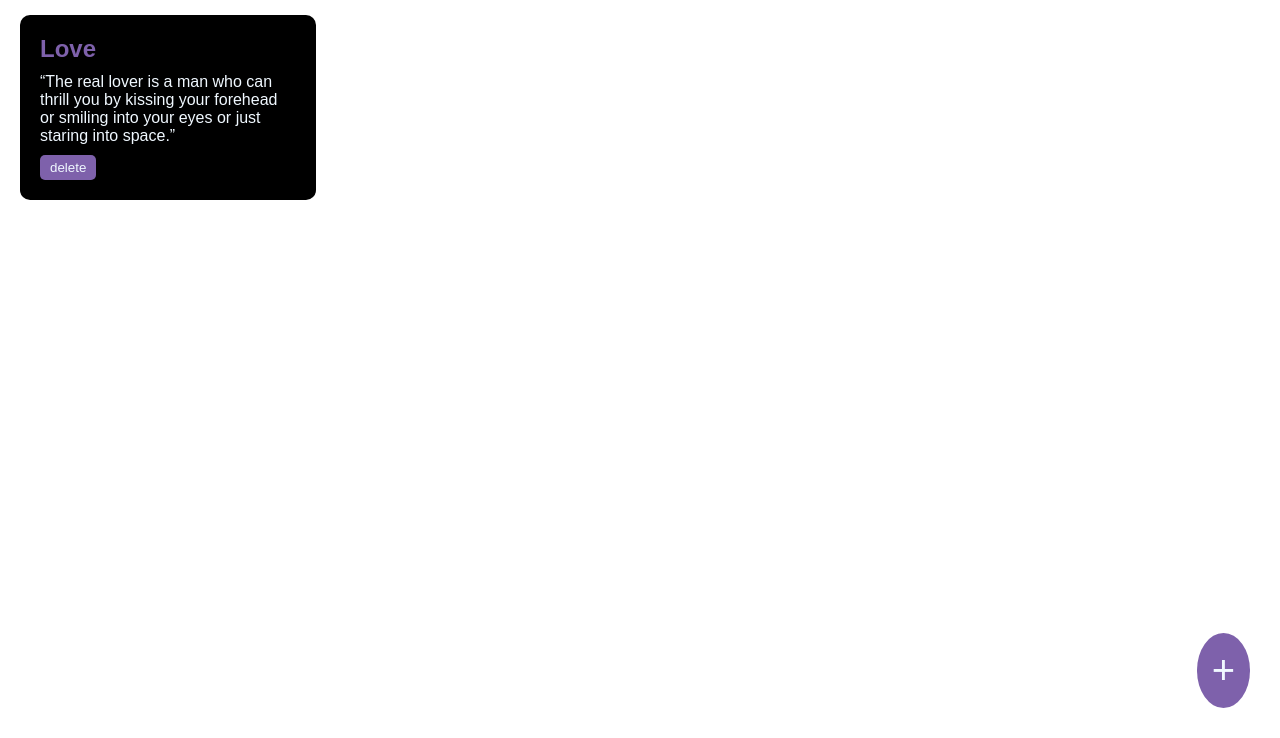
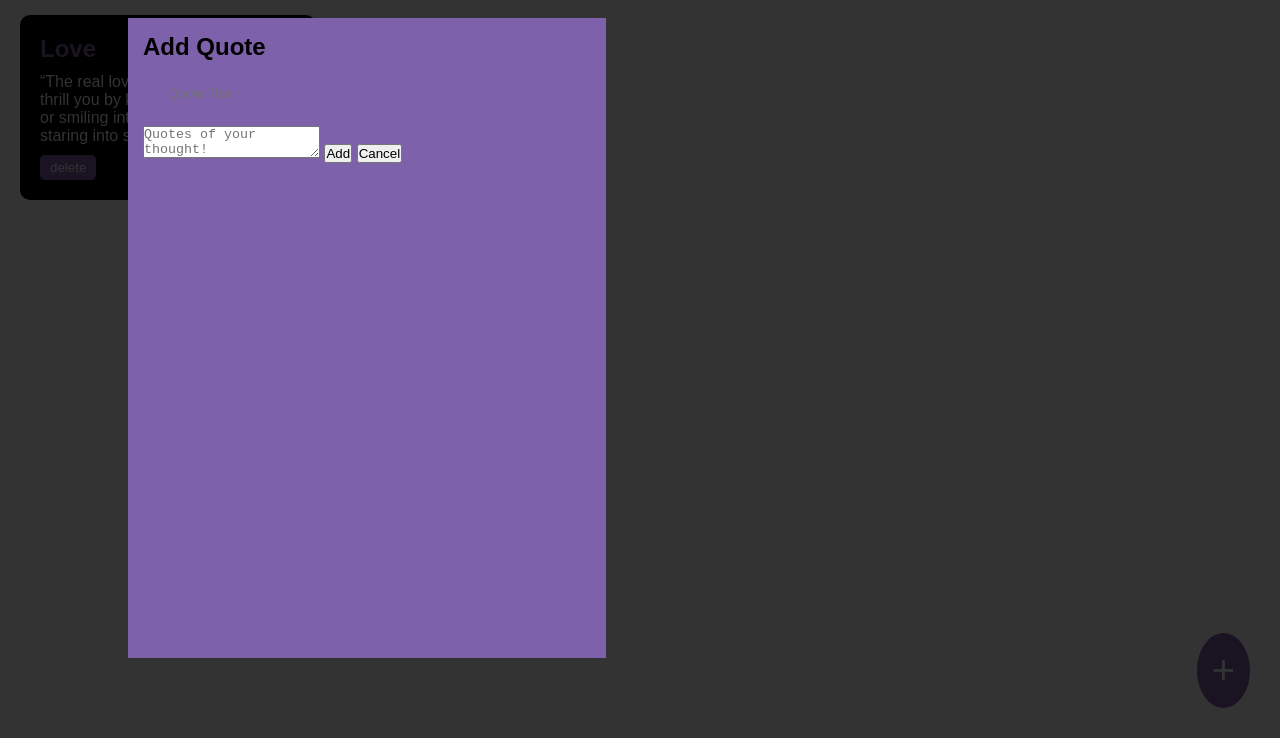
Before and after one commit to AkshayaNagaraj17/Quotes, a plain HTML site: page index.html in a window 1280 px wide. Shown: the part 62-800 px from the top of the page. Drawn offline with Linux system fonts and the light colour scheme.

Commit message:
Overlay updated

```diff
--- a/index.html
+++ b/index.html
@@ -24,6 +24,14 @@
 </div>
 <button class="add-btn" id="add">+
 </button>
+<div class="overlay"></div>
+<div class="popup" id="pop">
+    <h2>Add Quote</h2>
+    <input type="text" placeholder="Quote Title"id="q-title">
+    <textarea name="" id="text" placeholder="Quotes of your thought!"></textarea>
+    <button class="add-q">Add</button>
+    <button class="cancel-q">Cancel</button>
+</div>
     <script src="quote.js"></script>
 </body>
 </html>
--- a/style.css
+++ b/style.css
@@ -47,3 +47,33 @@ body{
     bottom:30px;
 
 }
+.overlay{
+    background-color: black;
+    opacity: 0.8;
+    top:0;
+    bottom: 0;
+    width: 100%;
+    position: absolute;
+    z-index: 1;
+}
+.popup{
+    top:10%;
+    bottom:10%;
+    left:10%;
+    position: absolute;
+    z-index: 2;
+    background-color:#7e61ab;
+    width: 35%;
+    padding: 15px;
+}
+.popup input{
+    background-color: transparent;
+    border:none;
+    border-bottom:black;
+    width:100%;
+    padding: 5px;
+    margin:20px;
+}
+.pop input::placeholder{
+    color: black;
+}
```
